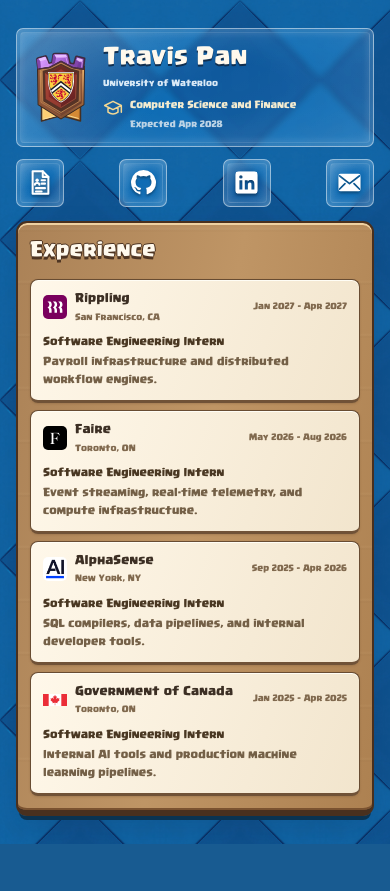
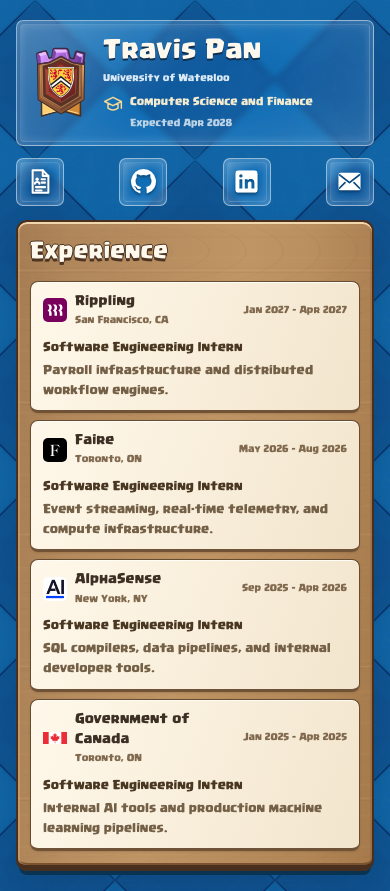
Before and after one commit to travispan75/funny-website, a Next.js app: page / in a window 390 px wide. Before the commit the page ends 844 px from the top, so only its background shows below. Built offline with nearby package versions, Linux system fonts and the light colour scheme.

Commit message:
Enlarge portfolio text and add subtle wood grain to experience frame

```diff
--- a/src/app/page.module.css
+++ b/src/app/page.module.css
@@ -74,7 +74,7 @@
 .name {
   margin: 0;
   color: #fff9ed;
-  font-size: clamp(22.05px, 2.31vw, 28.35px);
+  font-size: clamp(24.255px, 2.541vw, 31.185px);
   font-weight: 400;
   line-height: 1.3;
   letter-spacing: 0.4px;
@@ -84,7 +84,7 @@
 .school {
   margin: 5px 0 0;
   color: #d9e9f6;
-  font-size: 10.5px;
+  font-size: 11.55px;
   font-weight: 400;
   line-height: 1.7;
 }
@@ -106,14 +106,14 @@
 .degree {
   margin: 0;
   color: #f3ebcf;
-  font-size: 10.5px;
+  font-size: 11.55px;
   line-height: 1.8;
 }
 
 .graduation {
   margin: 7px 0 0;
   color: #bcd3e5;
-  font-size: 9.45px;
+  font-size: 10.395px;
   line-height: 1.65;
 }
 
@@ -160,7 +160,7 @@
   border-radius: 5px;
   background: #121820e8;
   color: #fff;
-  font-size: 9.45px;
+  font-size: 10.395px;
   white-space: nowrap;
   opacity: 0;
   visibility: hidden;
@@ -182,15 +182,18 @@
   border-bottom-width: 6px;
   border-radius: 13px;
   background:
-    repeating-linear-gradient(0deg, transparent 0 48px, #5736190d 49px, #ffe2b00d 51px, transparent 53px),
+    repeating-radial-gradient(ellipse at 18% 30%, transparent 0 15px, #633c1d10 16px, transparent 18px 37px) 0 0 / 100% 96px,
+    repeating-linear-gradient(0deg, transparent 0 7px, #6239190a 8px, transparent 9px 17px, #f8d8a20b 18px, transparent 20px 31px),
+    repeating-linear-gradient(0deg, transparent 0 64px, #51301b1a 65px, #f7cf9b24 66px, transparent 68px 132px),
+    linear-gradient(90deg, #69402014, transparent 14% 82%, #6940201c),
     linear-gradient(100deg, #ab8257, #bf9565 50%, #ad8151);
-  box-shadow: inset 0 2px 0 #efd1a1, inset 0 -2px 0 #7a5230, 0 7px 0 -3px #0a3351, 0 16px 32px #082a4933;
+  box-shadow: inset 0 2px 0 #f1d7ae, inset 2px 0 0 #e0b98460, inset -2px 0 0 #6c45272e, inset 0 -2px 0 #7a5230, 0 7px 0 -3px #0a3351, 0 16px 32px #082a4933;
 }
 
 .deckHeading {
   margin: 0 0 14px;
   color: #fff9ed;
-  font-size: 22.05px;
+  font-size: 24.255px;
   font-weight: 400;
   line-height: 1.5;
   letter-spacing: 0.25px;
@@ -228,7 +231,7 @@
   min-width: 0;
   margin: 0;
   color: #3c2f24;
-  font-size: 14.7px;
+  font-size: 16.17px;
   font-weight: 400;
   line-height: 1.7;
   letter-spacing: 0.15px;
@@ -242,7 +245,7 @@
 .location {
   margin: 2px 0 0;
   color: #80694e;
-  font-size: 8.4px;
+  font-size: 9.24px;
   line-height: 1.6;
 }
 
@@ -261,7 +264,7 @@
 .jobRole {
   margin: 0 0 5px;
   color: #493722;
-  font-size: 11.55px;
+  font-size: 12.705px;
   font-weight: 400;
   line-height: 1.55;
 }
@@ -269,13 +272,13 @@
 .summary {
   margin: 0;
   color: #746047;
-  font-size: 10.5px;
+  font-size: 11.55px;
   line-height: 1.8;
 }
 
 .dates {
   color: #80694e;
-  font-size: 10.5px;
+  font-size: 11.55px;
   font-weight: 400;
   line-height: 1.5;
   text-align: right;
@@ -301,17 +304,17 @@
   }
 
   .name {
-    font-size: clamp(16.8px, 2.31vw, 23.1px);
+    font-size: clamp(18.48px, 2.541vw, 25.41px);
   }
 
   .school,
   .degree {
-    font-size: clamp(7.875px, 0.997vw, 9.45px);
+    font-size: clamp(8.663px, 1.097vw, 10.395px);
   }
 
   .graduation {
     margin-top: 4px;
-    font-size: 7.875px;
+    font-size: 8.663px;
   }
 
   .academic {
@@ -356,11 +359,11 @@
   }
 
   .name {
-    font-size: 24.15px;
+    font-size: 26.565px;
   }
 
   .school {
-    font-size: 10.5px;
+    font-size: 11.55px;
   }
 
   .academic {
@@ -376,13 +379,13 @@
   }
 
   .degree {
-    font-size: 9.45px;
+    font-size: 10.395px;
     line-height: 1.6;
   }
 
   .graduation {
     margin-top: 4px;
-    font-size: 8.4px;
+    font-size: 9.24px;
   }
 
   .links {
@@ -410,7 +413,7 @@
   }
 
   .company {
-    font-size: 12.6px;
+    font-size: 13.86px;
   }
 
   .work {
@@ -421,7 +424,7 @@
   .dates {
     grid-column: 1;
     grid-row: 2;
-    font-size: 9.45px;
+    font-size: 10.395px;
     text-align: left;
   }
 }
@@ -429,6 +432,7 @@
 @media (min-width: 541px) and (max-width: 760px) {
   .banner {
     min-height: 128px;
+    padding-block: 11px;
   }
 
   .links {
@@ -470,21 +474,21 @@
   }
 
   .name {
-    font-size: clamp(21px, 5.775vw, 27.3px);
+    font-size: clamp(23.1px, 6.353vw, 30.03px);
   }
 
   .school {
     margin-top: 4px;
-    font-size: 8.4px;
+    font-size: 9.24px;
   }
 
   .degree {
-    font-size: 9.45px;
+    font-size: 10.395px;
   }
 
   .graduation {
     margin-top: 5px;
-    font-size: 8.4px;
+    font-size: 9.24px;
   }
 
   .academic > svg {
@@ -517,7 +521,7 @@
 
   .deckHeading {
     margin-bottom: 14px;
-    font-size: 18.9px;
+    font-size: 20.79px;
   }
 
   .entries {
@@ -537,7 +541,7 @@
   }
 
   .company {
-    font-size: 11.55px;
+    font-size: 12.705px;
     line-height: 1.6;
   }
 
@@ -550,7 +554,7 @@
   .dates {
     grid-column: 2;
     grid-row: 1;
-    font-size: 8.4px;
+    font-size: 9.24px;
     text-align: right;
   }
 
@@ -561,11 +565,11 @@
 
   .jobRole {
     margin-bottom: 4px;
-    font-size: 10.5px;
+    font-size: 11.55px;
   }
 
   .summary {
-    font-size: 10.5px;
+    font-size: 11.55px;
     line-height: 1.7;
   }
 }
@@ -588,19 +592,19 @@
   }
 
   .name {
-    font-size: 21px;
+    font-size: 23.1px;
   }
 
   .school {
-    font-size: 7.875px;
+    font-size: 8.663px;
   }
 
   .degree {
-    font-size: 8.4px;
+    font-size: 9.24px;
   }
 
   .graduation {
-    font-size: 7.875px;
+    font-size: 8.663px;
   }
 
   .academic > svg {
@@ -625,11 +629,11 @@
   }
 
   .company {
-    font-size: 10.5px;
+    font-size: 11.55px;
   }
 
   .dates {
-    font-size: 7.875px;
+    font-size: 8.663px;
   }
 }
 
@@ -645,7 +649,7 @@
   }
 
   .name {
-    font-size: 24.15px;
+    font-size: 26.565px;
   }
 
   .deck {
@@ -654,7 +658,7 @@
 
   .deckHeading {
     margin-bottom: 10px;
-    font-size: 18.9px;
+    font-size: 20.79px;
   }
 
   .entry {
@@ -662,11 +666,11 @@
   }
 
   .jobRole {
-    font-size: 10.5px;
+    font-size: 11.55px;
   }
 
   .summary {
-    font-size: 9.45px;
+    font-size: 10.395px;
     line-height: 1.7;
   }
 }
```
